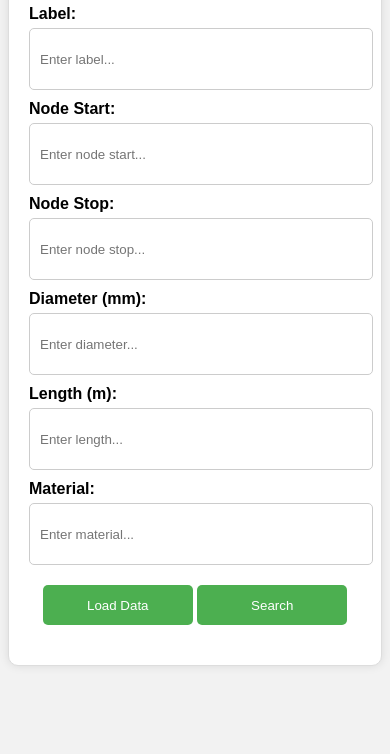
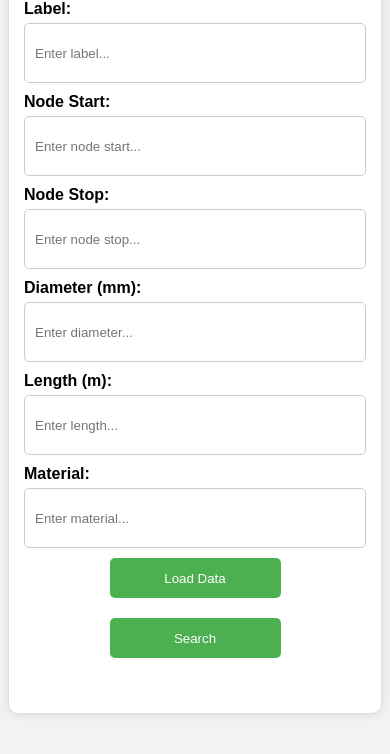
Before and after one commit to Sarkar-Project/PipeLine-Details, a plain HTML site: page index.html in a window 390 px wide. Shown: the part 120-874 px from the top of the page. Before the commit the page ends 844 px from the top, so only its background shows below. Drawn offline with Linux system fonts and the light colour scheme.

Commit message:
Update index.html

```diff
--- a/index.html
+++ b/index.html
@@ -2,7 +2,7 @@
 <html>
   <head>
     <title>Table Search</title>
-    <style>
+   <style>
       body {
         font-family: Arial, sans-serif;
         background-color: #f2f2f2;
@@ -28,14 +28,13 @@
         font-weight: bold;
         color: #333;
       }
-
-      .input-fields {
-        margin-bottom: 20px;
+      .input-field {
+        width: 100%;
+        margin-bottom: 10px;
       }
 
       .input-field {
         margin-bottom: 10px;
-        margin-right: 10px;
       }
 
       .input-field label {
@@ -46,10 +45,11 @@
 
       .input-field input {
         width: 100%;
-        height: 40px;
+        height: 60px;
         padding: 10px;
         border: 1px solid #ccc;
         border-radius: 5px;
+        box-sizing: border-box;
       }
 
       .button-container {
@@ -100,6 +100,26 @@
 
       th {
         background-color: #f2f2f2;
+      }
+      @media screen and (max-width: 600px) {
+        .container {
+          max-width: 95%;
+          padding: 15px;
+        }
+
+        .button-container button {
+          width: 50%;
+          margin-bottom: 20px;
+        }
+
+        table {
+          font-size: 14px;
+        }
+
+        th,
+        td {
+          padding-bottom: 6px;
+        }
       }
     </style>
   </head>
```
